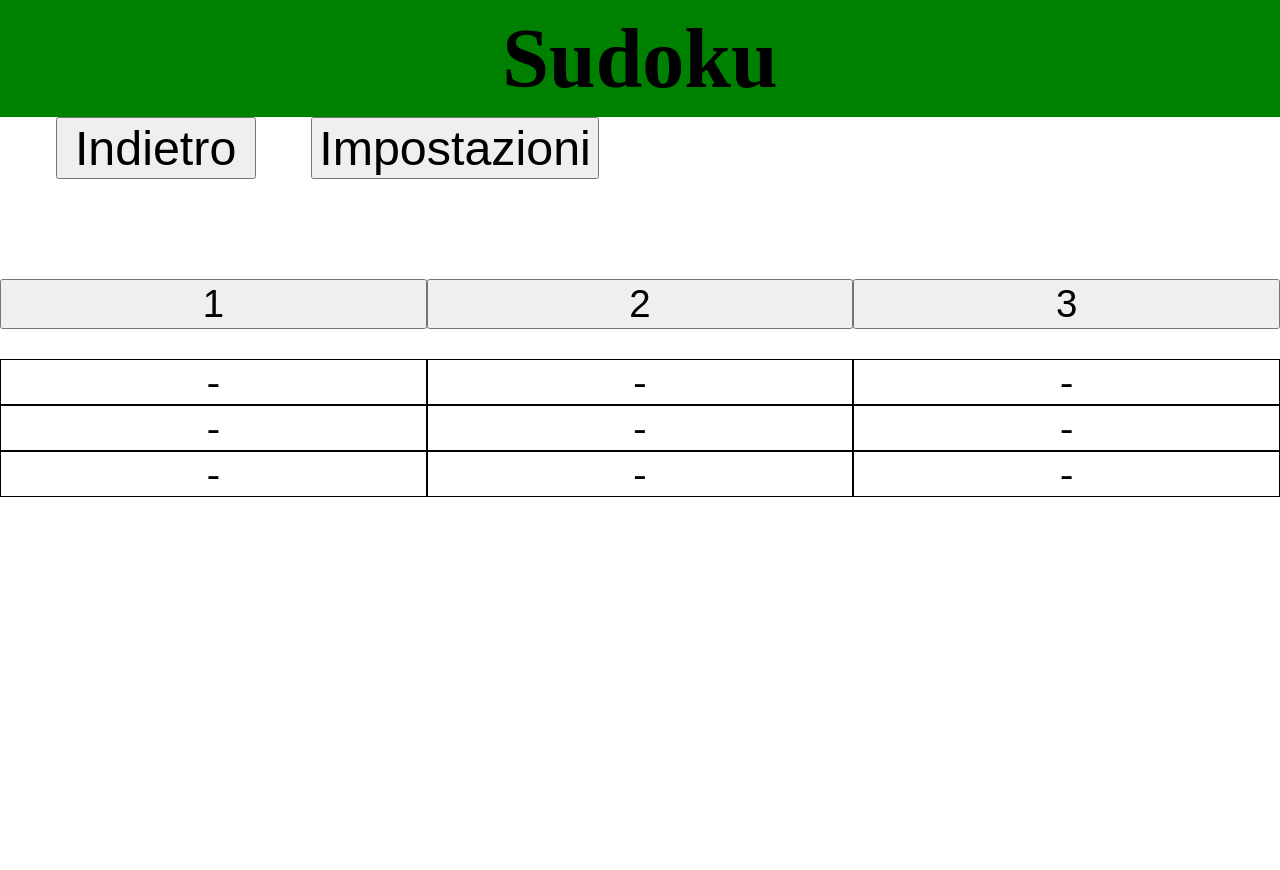
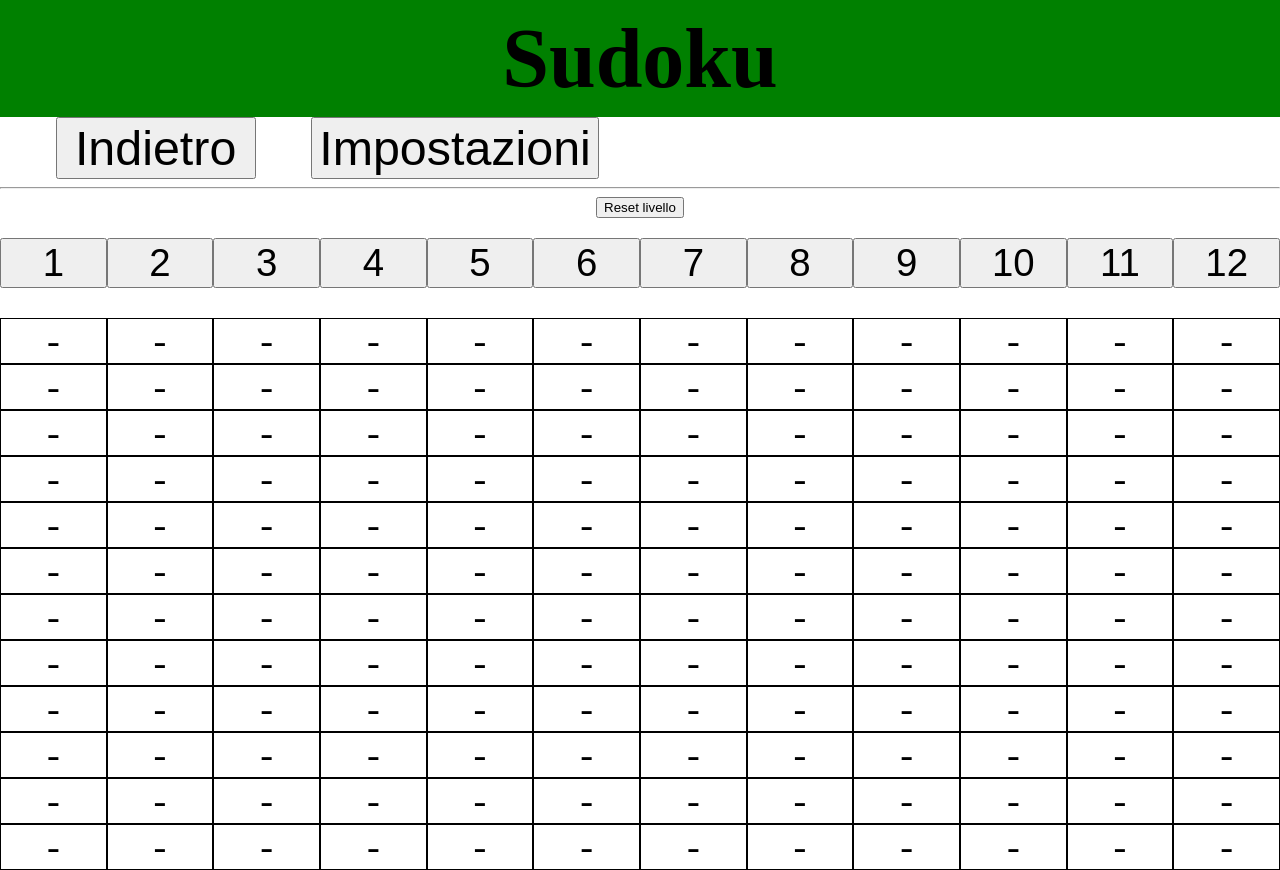
Before and after one commit to MarcoDM00/Angular_Sudoku_A_Colori, an Angular app: page / in a window 1280 px wide. Both pictures are taken after a click on the button "Giocatore singolo". Before the commit the page ends 800 px from the top, so only its background shows below. Built offline with nearby package versions, Linux system fonts and the light colour scheme.

Commit message:
praticamente finito singleplayer

```diff
--- a/src/app/settings.ts
+++ b/src/app/settings.ts
@@ -14,7 +14,7 @@ export class Settings {
     numeri:boolean = false;
     precedente:string = "menu";
     valori:string[] = [];
-    livello:number = 1;
+    livello:number = 10;
     lvlCss:string = "repeat(" + (this.livello + 2) + ", " + (12 - this.livello) + "fr)";
 
     constructor() {}
--- a/src/app/single-player/single-player.component.css
+++ b/src/app/single-player/single-player.component.css
@@ -6,7 +6,7 @@
 }
 
 #btns {
-    margin-top: 100px;
+    margin-top: 20px;
     display: grid;
     grid-template-rows: 1;
 }
--- a/src/app/single-player/single-player.component.html
+++ b/src/app/single-player/single-player.component.html
@@ -3,16 +3,31 @@
     Impostazioni
 </button>
 
-<br>
+<hr>
+
+<div style="text-align: center;">
+    <button (click)="reset()">Reset livello</button>
+</div>
 
 <div id="btns" [style.grid-template-columns]="settings.lvlCss">
-    <button *ngFor="let v of valori;" [hidden]="v.mostra" (click)="valore = v.testo" [class]="(v.testo == valore) ? 'selected' : 'none'">
+    <button
+    *ngFor="let v of valori;"
+    [hidden]="v.mostra"
+    (click)="valore = v.testo"
+    [class]="(v.testo == valore) ? 'selected' : ''"
+    [disabled]="v.disable">
         {{v.testo}}
     </button>
 </div>
 
 <div class="parent" [style.grid-template-columns]="settings.lvlCss" [style.grid-template-rows]="settings.lvlCss">
-    <div class="casella" *ngFor="let c of caselle; index as i" (click)="click(i)" [hidden]="!c.mostra">
+    <div
+    class="casella"
+    *ngFor="let c of caselle; index as i"
+    (click)="click(i)"
+    [hidden]="!c.mostra"
+    [style.color]="c.color"
+    [style.font-weight]="c.bold">
         {{c.testo}}
     </div>
 </div>
--- a/src/app/single-player/single-player.component.ts
+++ b/src/app/single-player/single-player.component.ts
@@ -7,48 +7,105 @@ import { Settings } from '../settings';
   styleUrls: ['./single-player.component.css']
 })
 export class SinglePlayerComponent {
-  caselle:{mostra:boolean, testo:string, bckColor:string}[] = [];
-  valori:{mostra:boolean, testo:string}[] = [];
+  k:number = this.settings.livello + 2;
+  caselle:{mostra:boolean, testo:string, color:string, bold:string}[] = [];
+  valori:{mostra:boolean, testo:string, disable:boolean}[] = [];
   valore:string = "";
+  enable:boolean = true;
 
   constructor(public settings:Settings) {
     for (let i = 0; i < 12; i++) {
       //bottoni
-      if (i < 3) {
-        this.valori.push({mostra:false, testo:"" + (i+1)});
+      if (i < this.k) {
+        this.valori.push({mostra:false, testo:"" + (i+1), disable:false});
       } else {
-        this.valori.push({mostra:true, testo:"" + (i+1)});
+        this.valori.push({mostra:true, testo:"" + (i+1), disable:false});
       }
 
       //caselle
       for (let ii = 0; ii < 12; ii++) {
-        if (i < 3 && ii < 3)
-          this.caselle.push({mostra:true, testo:"-", bckColor:""});
+        if (i < this.k && ii < this.k)
+          this.caselle.push({mostra:true, testo:"-", color:"", bold:""});
         else
-          this.caselle.push({mostra:false, testo:"-", bckColor:""});
+          this.caselle.push({mostra:false, testo:"-", color:"", bold:""});
       }
     }
   }
 
   click(id:number) {
-    //controllo righe
-    for (let i = 0; i < (this.settings.livello + 2); i++) {
-
+    if (!this.enable) return;
+    if (this.valore != "") {
+      this.caselle[id].testo = this.valore;
     }
 
-    //controllo colonne
-    for (let i = 0; i < (this.settings.livello + 2); i++) {
-
+    for (let i = 0; i < 144; i++) {
+      this.caselle[i].color = "";
+      this.caselle[i].bold = "";
     }
 
-    /*
-      this.settings.aumentoLvl();
-      if (this.settings.livello < 11) this.mostraCaselle();
-    */
+    //controllo righe
+    var nValidi = 0;
+    for (let i = 0; i < this.k; i++) {
+      var vals = [];
+      for (let ii = i * 12; ii < (i * 12) + this.k; ii++) {
+        var txt = this.caselle[ii].testo;
+        if (txt == "-") continue;
+        var accetta = true;
+        vals.forEach(x => {
+          if (x == txt) {
+            accetta = false;
+          };
+        });
+        if (accetta) {
+          vals.push(txt);
+        }
+      }
+      if (vals.length == (this.settings.livello + 2)) {
+        nValidi++;
+        for (let ii = i * 12; ii < (i * 12) + this.k; ii++) this.caselle[ii].color = "red";
+      }
+    }
 
+
+    //controllo colonne
+    for (let i = 0; i < this.k; i++) {
+      var vals = [];
+      var x = i;
+      var pos = [];
+      for (let ii = 0; ii < 12; ii++) {
+        pos.push(x);
+        var txt = this.caselle[x].testo;
+        if (txt == "-") continue;
+        var accetta = true;
+        vals.forEach(x => {
+          if (x == txt) {
+            accetta = false;
+          };
+        });
+        if (accetta) {
+          vals.push(txt);
+        }
+        x += 12;
+      }
+      if (vals.length == this.k) {
+        nValidi++;
+        for (let ii = 0; ii < 12; ii++) this.caselle[pos[ii]].bold = "bolder";
+      }
+    }
+
+    if (this.k*2 == nValidi) {
+      this.enable = false;
+      setTimeout(() => {
+        this.settings.aumentoLvl();
+        if (this.settings.livello < 11) this.mostraCaselle();
+        this.enable = true;
+      }, 1000);
+    }
   }
 
   mostraCaselle() {
+    this.reset();
+
     for (let i = 0; i < 12; i++) {
       //bottoni
       if (i < (this.settings.livello + 2)) {
@@ -63,4 +120,13 @@ export class SinglePlayerComponent {
       }
     }
   }
+
+  reset() {
+    if (!this.enable) return;
+    for (let i = 0; i < 144; i++) {
+      this.caselle[i].testo = "-";
+      this.caselle[i].color = "";
+      this.caselle[i].bold = "";
+    }
+  }
 }
```
